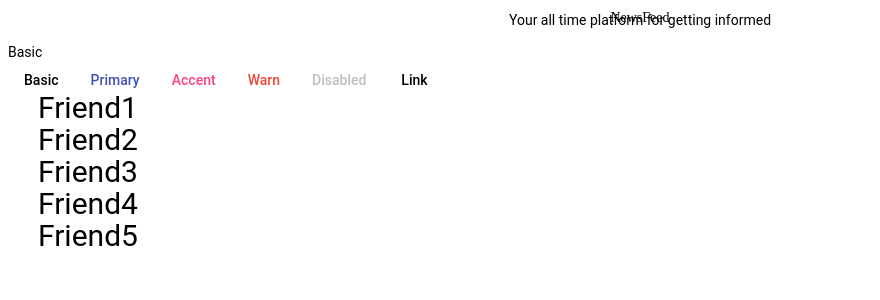
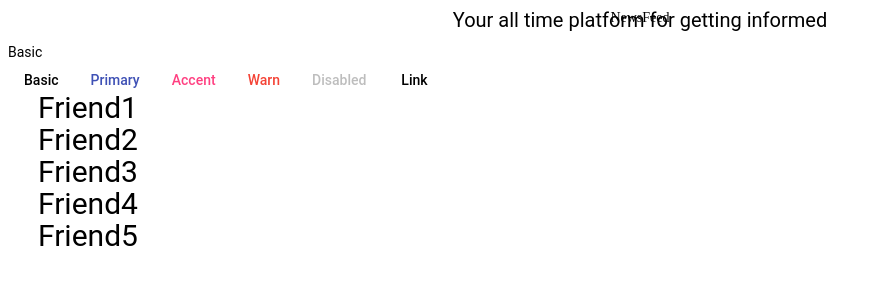
Before and after one commit to paulmunyao/newsfeed, an Angular app: page / in a window 1280 px wide. Shown: the top 300 px of the page, without its empty margins (0-880 px from the left). Built offline with nearby package versions, Linux system fonts and the light colour scheme; a web font is replaced by a local one.

Commit message:
modify code

```diff
--- a/src/app/app.component.css
+++ b/src/app/app.component.css
@@ -7,5 +7,5 @@
 .sub-title {
   text-align: center;
   margin-top: -30px;
-  /* font-size: 20px; */
+  font-size: 20px;
 }
```
